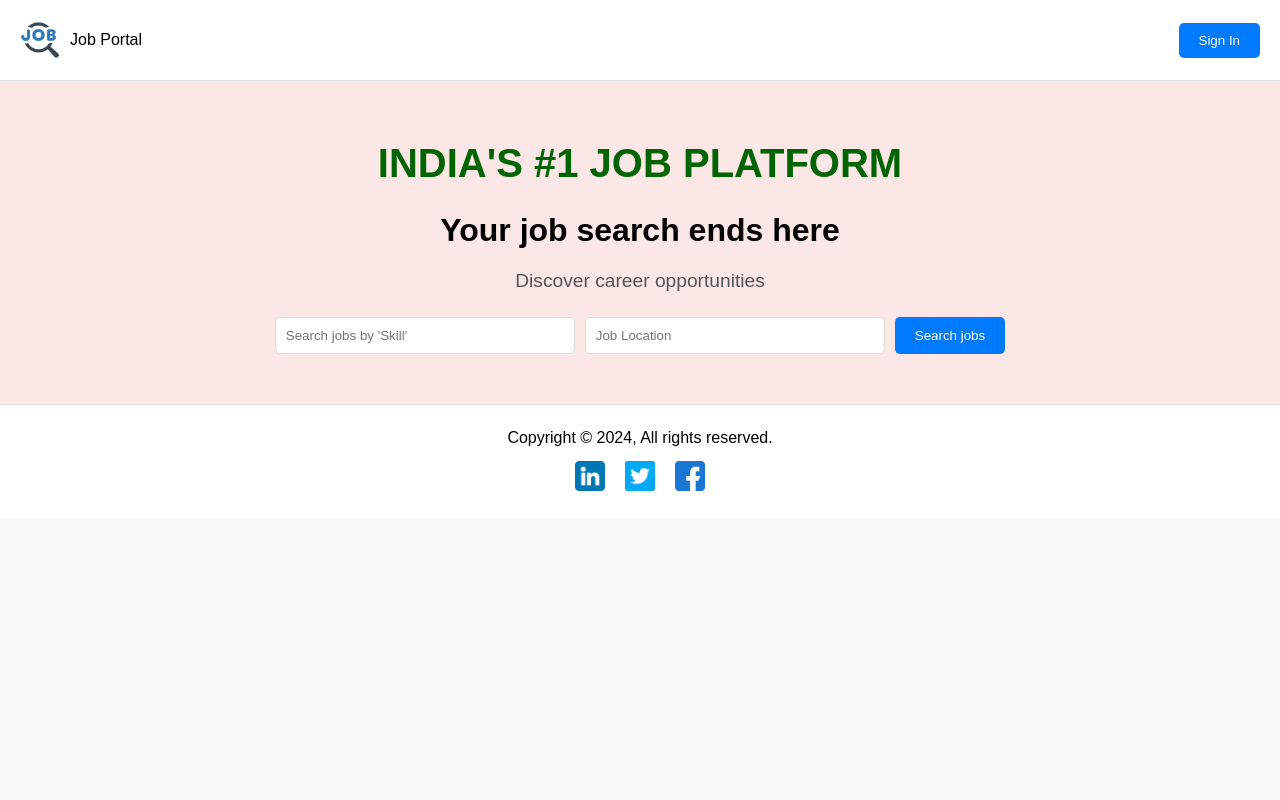
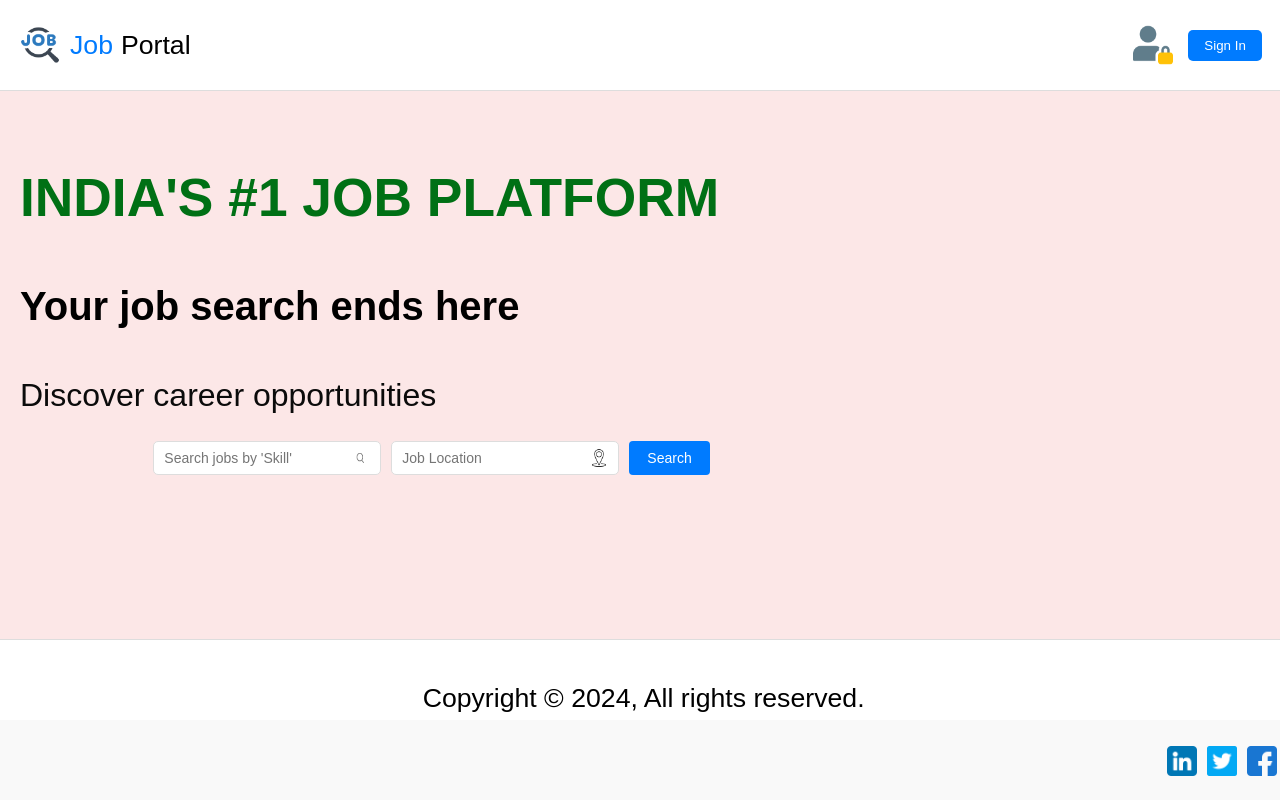
Before and after one commit to raqeeb0789/job_webiste, a React (Vite) app: page / in a window 1280 px wide. Built offline with nearby package versions, Linux system fonts and the light colour scheme.

Commit message:
Some changes made made the front page of the portal using html css with react

```diff
--- a/package.json
+++ b/package.json
@@ -11,7 +11,8 @@
   },
   "dependencies": {
     "react": "^18.3.1",
-    "react-dom": "^18.3.1"
+    "react-dom": "^18.3.1",
+    "react-router-dom": "^7.1.1"
   },
   "devDependencies": {
     "@eslint/js": "^9.17.0",
--- /dev/null
+++ b/src/App.css
@@ -0,0 +1,204 @@
+ html, body {
+    margin: 0;
+    padding: 0;
+    height: 100%;
+}
+
+body {
+    font-family: Arial, sans-serif;
+    background-color: #f9f9f9;
+    line-height: 1.6;
+  }
+
+#container {
+    width: 99%;
+    min-height: 90vh;
+    display: flex;
+    flex-direction: column;
+}
+
+.header {
+    width: 98%;
+    height: 70px;
+    display: flex;
+    justify-content: space-between;
+    align-items: center;
+    padding: 10px 20px;
+    background-color: white;
+    border-bottom: 1px solid #ddd;
+}
+#job{
+    color: #007bff;
+    margin-right: 8px;
+}
+
+  .logo {
+    display: flex;
+    align-items: center;
+  }
+
+  .logo img {
+    width: 40px;
+    margin-right: 10px;
+  }
+
+  .nav {
+    display: flex;
+    align-items: center;
+    gap: 15px;
+  }
+
+  .nav img {
+    width: 40px;
+  }
+
+  .nav .signin {
+    padding: 8px 16px;
+    background-color: #007bff;
+    color: white;
+    border: none;
+    border-radius: 5px;
+    cursor: pointer;
+    transition: background-color 0.3s ease, transform 0.2s ease;
+  }
+
+  .nav .signin:hover {
+    background-color: #0056b3;
+    transform: scale(1.05);
+  }
+
+  .nav .signin:active {
+    background-color: #003d7a;
+    transform: scale(0.95);
+    box-shadow: 0 2px 4px rgba(0, 0, 0, 0.2) inset;
+  }
+
+  /* Hero Section */
+  .hero {
+    width: 98%;
+    text-align: left;
+    padding: 20px;
+    flex: 1;
+    background-color: #fce7e7;
+    overflow: auto;
+}
+
+
+
+  .hero h1 {
+    font-size: 2rem;
+    color: hsl(131, 100%, 22%);
+    margin-bottom: 1rem;
+  }
+
+  .hero h2 {
+    font-size: 1.5rem;
+    margin-bottom: 10px;
+  }
+
+  .hero p {
+    font-size: 1.2rem;
+    margin-bottom: 20px;
+    color: #0b0b0b;
+  }
+
+  .hero .search-bar {
+    margin-top: 20px;
+    margin-left: 5rem;
+    display: flex;
+    flex-wrap: wrap;
+    gap: 10px;
+    justify-content: flex-start;
+
+  }
+
+  .input-wrapper {
+    position: relative;
+    display: flex;
+    align-items: center;
+    max-width: 300px;
+    margin-bottom: 10px;
+  }
+
+  .input-wrapper input {
+    width: 100%;
+    padding: 8px 35px 8px 10px;
+    border: 1px solid #ddd;
+    border-radius: 5px;
+    font-size: 14px;
+    box-sizing: border-box;
+  }
+
+  .input-wrapper .search-icon {
+    position: absolute;
+    right: 10px;
+    width: 20px;
+    height: 20px;
+    pointer-events: none;
+  }
+
+  .search-bar {
+    display: flex;
+    flex-direction: column;
+    gap: 10px;
+  }
+
+  @media (min-width: 768px) {
+    .search-bar {
+      flex-direction: row;
+      gap: 15px;
+    }
+  }
+
+
+  .search-bar button {
+    height: 34px;
+    padding: 6px 18px;
+    background-color: #007bff;
+    color: white;
+    font-size: 14px;
+    border: none;
+    border-radius: 4px;
+    cursor: pointer;
+    transition: background-color 0.3s ease, transform 0.2s ease, box-shadow 0.2s ease;
+  }
+
+  .search-bar button:hover {
+    background-color: #0056b3;
+    transform: scale(1.05);
+    box-shadow: 0 4px 6px rgba(0, 0, 0, 0.2);
+  }
+
+  .search-bar button:active {
+    background-color: #003161;
+    transform: scale(0.95);
+    box-shadow: 0 2px 4px rgba(0, 0, 0, 0.3) inset;
+  }
+
+  /* Footer */
+  .footer {
+    width: 100%;
+    height: 60px;
+    text-align: center;
+    padding: 10px;
+    background-color: white;
+    border-top: 1px solid #ddd;
+}
+
+
+  .footer .social-icons {
+    margin-top: 10px;
+    display: flex;
+    justify-content: flex-end;
+    gap: 10px;
+  }
+
+  .footer .social-icons a {
+    display: inline-block;
+    text-decoration: none;
+  }
+
+  .footer .social-icons img {
+    width: 30px;
+    height: 30px;
+  }
--- a/src/App.jsx
+++ b/src/App.jsx
@@ -1,17 +1,70 @@
-import React from "react";
-import Header from "./Header";
-import Hero from "./Hero";
-import Footer from "./Footer";
-import "./index.css";
+import React, { Component } from 'react';
+import './App.css';
+import logo from '/icons/logo.png';
+import userIcon from '/icons/user.png';
+import linkedinIcon from '/icons/linkedin.png';
+import twitterIcon from '/icons/twitter.png';
+import facebookIcon from '/icons/facebook.png';
+class App extends Component {
+  render() {
+    return (
+      <div id="container">
+        <header className="header">
+          <div className="logo">
+            <img src={logo} alt="Job Portal" />
+            <span id='job'>Job</span> Portal
+          </div>
+          <nav className="nav">
+            <img src={userIcon} alt="User Icon" />
+            <button className="signin">Sign In</button>
+          </nav>
+        </header>
 
-function App() {
-  return (
-    <div className="app">
-      <Header />
-      <Hero />
-      <Footer />
-    </div>
-  );
+        <section className="hero">
+          <h1>INDIA'S #1 JOB PLATFORM</h1>
+          <h2>Your job search ends here</h2>
+          <p>Discover career opportunities</p>
+          <div class="search-bar">
+  <div class="input-wrapper">
+    <input
+      type="text"
+      placeholder="Search jobs by 'Skill'"
+      aria-label="Search jobs by Skill"
+    />
+    <img src="/icons/searchicon.png" alt="Search Icon" class="search-icon" />
+  </div>
+  <div class="input-wrapper">
+    <input
+      type="text"
+      placeholder="Job Location"
+      aria-label="Search by job location"
+    />
+    <img src="/icons/location.png" alt="location Icon" class="search-icon" />
+  </div>
+
+  <button type="submit">Search</button>
+
+  </div>
+
+        </section>
+
+        <footer className="footer">
+          <p>Copyright © 2024, All rights reserved.</p>
+          <div className="social-icons">
+            <a href="https://linkedin.com" target="_blank" rel="noopener noreferrer">
+              <img src={linkedinIcon} alt="LinkedIn" />
+            </a>
+            <a href="https://twitter.com" target="_blank" rel="noopener noreferrer">
+              <img src={twitterIcon} alt="Twitter" />
+            </a>
+            <a href="https://facebook.com" target="_blank" rel="noopener noreferrer">
+              <img src={facebookIcon} alt="Facebook" />
+            </a>
+          </div>
+        </footer>
+      </div>
+    );
+  }
 }
 
 export default App;
--- a/src/Footer.jsx
+++ /dev/null
@@ -1,23 +0,0 @@
-import React from "react";
-
-function Footer() {
-  return (
-    <footer className="footer">
-      <p>Copyright © 2024, All rights reserved.</p>
-      <div className="social-icons">
-      <a href="https://linkedin.com" target="_blank" rel="noopener noreferrer">
-  <img src="/icons/linkedin.png" alt="LinkedIn" />
-</a>
-
-<a href="https://twitter.com" target="_blank" rel="noopener noreferrer">
-  <img src="/icons/twitter.png" alt="twitter" />
-</a>
-<a href="https://facebook.com" target="_blank" rel="noopener noreferrer">
-  <img src="/icons/facebook.png" alt="facebok" />
-</a>
-      </div>
-    </footer>
-  );
-}
-
-export default Footer;
--- a/src/Header.jsx
+++ /dev/null
@@ -1,17 +0,0 @@
-import React from "react";
-
-function Header() {
-  return (
-    <header className="header">
-      <div className="logo">
-        <img src="/icons/logo.png" alt="Job Portal" />
-        <span>Job Portal</span>
-      </div>
-      <nav className="nav">
-        <button className="signin">Sign In</button>
-      </nav>
-    </header>
-  );
-}
-
-export default Header;
--- a/src/Hero.jsx
+++ /dev/null
@@ -1,18 +0,0 @@
-import React from "react";
-
-function Hero() {
-  return (
-    <section className="hero">
-      <h1>INDIA'S #1 JOB PLATFORM</h1>
-      <h2>Your job search ends here</h2>
-      <p>Discover career opportunities</p>
-      <div className="search-bar">
-        <input type="text" placeholder="Search jobs by 'Skill'" />
-        <input type="text" placeholder="Job Location" />
-        <button>Search jobs</button>
-      </div>
-    </section>
-  );
-}
-
-export default Hero;
--- a/src/index.css
+++ b/src/index.css
@@ -1,112 +1,11 @@
-/* General Reset */
-* {
+html, body{
   margin: 0;
-  padding: 0;
-  box-sizing: border-box;
+  width: 100%;
+  height: 100%;
+  font-family: Arial, Helvetica, sans-serif;
+  font-size: 20pt;
 }
-
-body {
-  font-family: Arial, sans-serif;
-  background-color: #f9f9f9;
-  line-height: 1.6;
+#root{
+  width: 100%;
+  height: 100%;
 }
-
-/* Header */
-.header {
-  display: flex;
-  justify-content: space-between;
-  align-items: center;
-  padding: 20px;
-  background-color: white;
-  border-bottom: 1px solid #ddd;
-}
-
-.logo {
-  display: flex;
-  align-items: center;
-}
-
-.logo img {
-  width: 40px;
-  margin-right: 10px;
-}
-
-.nav .signin {
-  padding: 10px 20px;
-  background-color: #007bff;
-  color: white;
-  border: none;
-  border-radius: 5px;
-  cursor: pointer;
-}
-
-/* Hero Section */
-.hero {
-  text-align: center;
-  padding: 50px 20px;
-  background-color: #fce7e7;
-}
-
-.hero h1 {
-  font-size: 2.5rem;
-  color: #006400;
-}
-
-.hero h2 {
-  font-size: 2rem;
-  margin-top: 10px;
-}
-
-.hero p {
-  font-size: 1.2rem;
-  margin-top: 10px;
-  color: #555;
-}
-
-.hero .search-bar {
-  margin-top: 20px;
-  display: flex;
-  flex-wrap: wrap;
-  justify-content: center;
-  gap: 10px;
-}
-
-.search-bar input {
-  padding: 10px;
-  border: 1px solid #ddd;
-  border-radius: 5px;
-  flex: 1 1 auto;
-  max-width: 300px;
-}
-
-.search-bar button {
-  padding: 10px 20px;
-  background-color: #007bff;
-  color: white;
-  border: none;
-  border-radius: 5px;
-  cursor: pointer;
-}
-
-/* Footer */
-.footer {
-  text-align: center;
-  padding: 20px;
-  background-color: white;
-  border-top: 1px solid #ddd;
-}
-
-.footer .social-icons {
-  margin-top: 10px;
-}
-
-.footer .social-icons a {
-  margin: 0 10px;
-  display: inline-block;
-  text-decoration: none;
-}
-
-.footer .social-icons img {
-  width: 30px;
-  height: 30px;
-}
--- a/src/main.jsx
+++ b/src/main.jsx
@@ -1,10 +1,12 @@
-import { StrictMode } from 'react'
-import { createRoot } from 'react-dom/client'
-import './index.css'
-import App from './App'
+import { createRoot } from 'react-dom/client';
+import { BrowserRouter, Routes, Route } from 'react-router-dom';
+import './index.css';
+import App from './App.jsx';
 
 createRoot(document.getElementById('root')).render(
-  <StrictMode>
-    <App></App>
-  </StrictMode>,
-)
+    <BrowserRouter>
+        <Routes>
+            <Route path="/" element={<App />} />
+        </Routes>
+    </BrowserRouter>
+);
```
Also changed, not shown: 1 other file (tests, documents, lock files or other folders).
